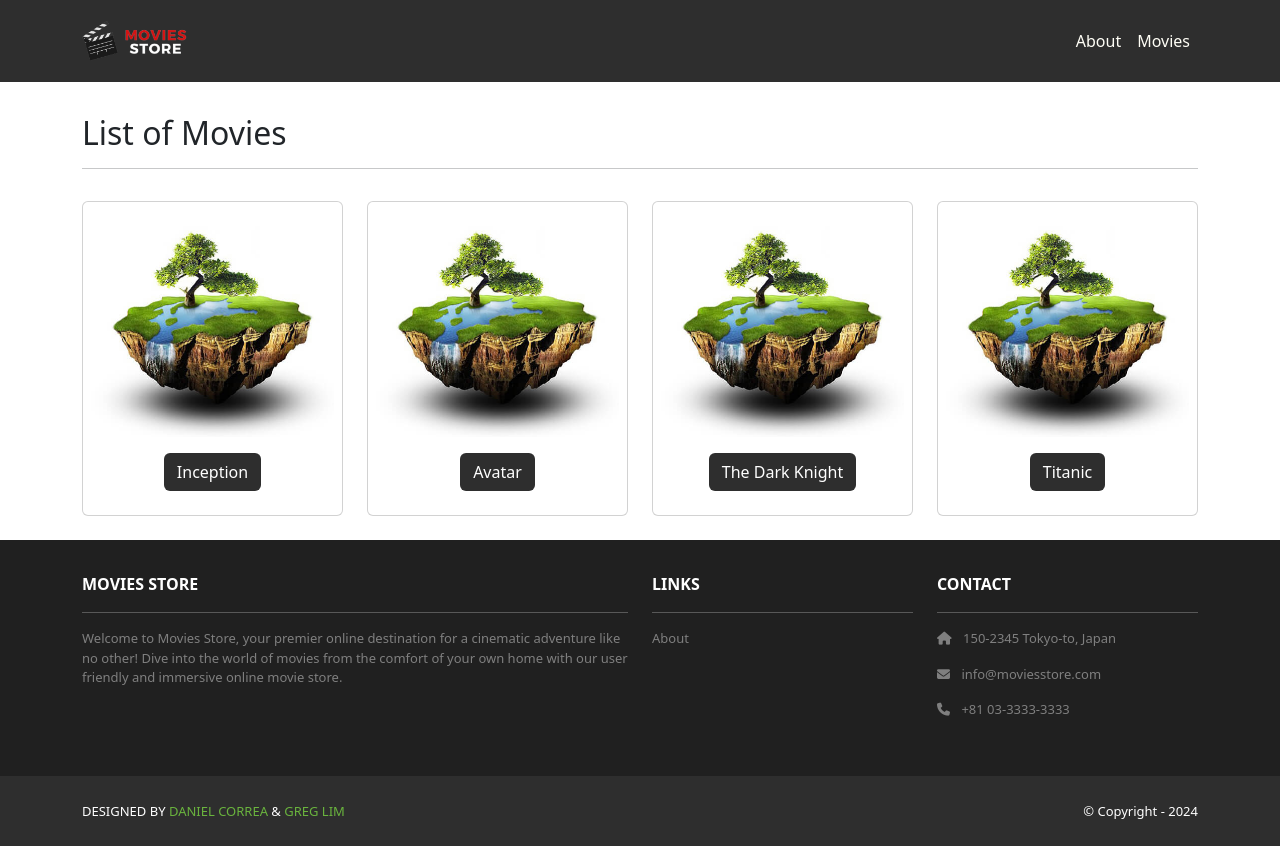
After one commit to saiganesh75/aptpath, a Django app: page /movies/ in a window 1280 px wide. The commit adds this page. Run offline with Django 5.2, Linux system fonts and the light colour scheme; some libraries are stand-ins or nearby versions.

Commit message:
Add files via upload

```diff
--- a/moviestore/home/views.py
+++ b/moviestore/home/views.py
@@ -3,4 +3,6 @@ from django.shortcuts import render
 def index(request):
  return render(request, 'home/index.html')
 def about(request):
- return render(request, 'home/about.html')
+ template_data = {}
+ template_data['title'] = 'About'
+ return render(request, 'home/about.html', {'template_data': template_data})
--- /dev/null
+++ b/moviestore/movies/admin.py
@@ -0,0 +1,3 @@
+from django.contrib import admin
+
+# Register your models here.
--- /dev/null
+++ b/moviestore/movies/apps.py
@@ -0,0 +1,6 @@
+from django.apps import AppConfig
+
+
+class MoviesConfig(AppConfig):
+    default_auto_field = 'django.db.models.BigAutoField'
+    name = 'movies'
--- /dev/null
+++ b/moviestore/movies/models.py
@@ -0,0 +1,3 @@
+from django.db import models
+
+# Create your models here.
--- /dev/null
+++ b/moviestore/movies/templates/movies/index.html
@@ -0,0 +1,31 @@
+{% extends 'base.html' %}
+ {% block content %}
+ {% load static %}
+ <div class="p-3">
+ <div class="container">
+ <div class="row mt-3">
+ <div class="col mx-auto mb-3">
+ <h2>List of Movies</h2>
+ <hr />
+ </div>
+ </div>
+ <div class="row">
+ {% for movie in template_data.movies %}
+ <div class="col-md-4 col-lg-3 mb-2">
+ <div class="p-2 card align-items-center pt-4">
+ <img src="{% static 'img/about.jpg' %}"
+ class="card-img-top rounded">
+ <div class="card-body text-center">
+     <a href="{% url 'movies.show' id=movie.id %}"
+ class="btn bg-dark text-white">
+ {{ movie.name }}
+ </a>
+
+ </div>
+ </div>
+ </div>
+ {% endfor %}
+ </div>
+</div>
+ </div>
+ {% endblock content %}
--- /dev/null
+++ b/moviestore/movies/tests.py
@@ -0,0 +1,3 @@
+from django.test import TestCase
+
+# Create your tests here.
--- /dev/null
+++ b/moviestore/movies/urls.py
@@ -0,0 +1,6 @@
+from django.urls import path
+from . import views
+urlpatterns = [
+ path('', views.index, name='movies.index'),
+ path('<int:id>/', views.show, name='movies.show'),
+ ]
--- /dev/null
+++ b/moviestore/movies/views.py
@@ -0,0 +1,35 @@
+from django.shortcuts import render
+movies = [
+ {
+ 'id': 1, 'name': 'Inception', 'price': 12,
+ 'description': 'A mind-bending heist thriller.'
+ },
+{
+ 'id': 2, 'name': 'Avatar', 'price': 13,
+ 'description': 'A journey to a distant world and the battle for resources.'
+},
+{
+ 'id': 3, 'name': 'The Dark Knight', 'price': 14,
+ 'description': 'Gothams vigilante faces the Joker.'
+},
+{
+ 'id': 4, 'name': 'Titanic', 'price': 11,
+ 'description': 'A love story set against the backdrop of the sinking Titanic.',
+},
+]
+def index(request):
+    template_data = {}
+    template_data['title'] = 'Movies'
+    template_data['movies'] = movies
+    return render(request, 'movies/index.html',
+    {'template_data': template_data})
+
+
+# Create your views here.
+def show(request, id):
+ movie = movies[id - 1]
+ template_data = {}
+ template_data['title'] = movie['name']
+ template_data['movie'] = movie
+ return render(request, 'movies/show.html',
+ {'template_data': template_data})
--- /dev/null
+++ b/moviestore/moviestore/static/css/style.css
@@ -0,0 +1,32 @@
+ .bg-index{
+ background: url("/static/img/background.jpg") no-repeat
+ fixed;
+ background-size: 100% auto;
+ }
+  .navbar a.nav-link {
+ color: #FFFEF6 !important;
+ }
+ .bg-dark {
+ background-color: #2E2E2E !important;
+ }
+  .ms-footer {
+ background-color: #202020;
+ }
+ .ms-footer p {
+ color: #7F7F7F;
+ font-size: 13px;
+ }
+ .ms-footer a:hover {
+ color: #6ab43e;
+ text-decoration: none;
+ }
+ .ms-footer-bottom span{ font-size: 13px;
+ line-height: 38px;
+ }
+ .ms-footer-bottom a {
+ color: #6ab43e;
+ text-decoration: none;
+ }
+ .ms-footer-bottom a:hover {
+ color: #fff;
+ }
--- /dev/null
+++ b/moviestore/moviestore/templates/base.html
@@ -0,0 +1,105 @@
+ <!DOCTYPE html>
+ <html>
+     {% load static %}
+ <head>
+ <title>{{ template_data.title }}</title>
+ <link href=
+ "https://cdn.jsdelivr.net/npm/bootstrap@5.3.3/dist/css/bootstrap.min.css" rel="stylesheet" crossorigin="anonymous">
+ <link rel="stylesheet"  href="https://cdnjs.cloudflare.com/ajax/libs/font-awesome/6.1.1/css/all.min.css">
+ <link href="https://fonts.googleapis.com/css2?family=Poppins:wght@300;400;500;600;700&display=swap" rel="stylesheet">
+ <script src="https://cdn.jsdelivr.net/npm/bootstrap@5.3.3/dist/js/bootstrap.bundle.min.js" crossorigin="anonymous">
+ </script>
+  <link rel="stylesheet" type="text/css" href="{% static 'css/style.css' %}">
+ <meta name="viewport" content="width=device-width,initial-scale=1" />
+ </head>
+ <body>
+ <!-- Header -->
+   <nav class="p-3 navbar navbar-dark bg-dark
+ navbar-expand-lg">
+ <div class="container">
+ <a class="navbar-brand"
+ href="{% url 'home.index' %}">
+ <img src="{% static 'img/logo.png' %}" alt="logo"
+height="40" />
+ </a>
+ <button class="navbar-toggler" type="button"
+ data-bs-toggle="collapse"
+ data-bs-target="#navbarNavAltMarkup" aria
+controls="navbarNavAltMarkup"
+ aria-expanded="false"
+ aria-label="Toggle navigation">
+ <span class="navbar-toggler-icon"></span>
+ </button>
+ <div class="collapse navbar-collapse"
+ id="navbarNavAltMarkup">
+ <div class="navbar-nav ms-auto navbar-ml">
+ <a class="nav-link" href="{% url 'home.about'
+%}">About</a>
+ <a class="nav-link" href=
+ "{% url 'movies.index' %}">Movies</a>
+ </div>
+ </div>
+ </div>
+ </nav>
+ <!-- Header -->
+ <div>
+ {% block content %}
+{% endblock content %}
+ </div>
+ <!-- Footer -->
+   <section class="p-3 ms-footer d-none d-md-block">
+ <div class="container">
+ <div class="row mt-3 text-white">
+ <div class="col-md-6 col-lg-6 col-xl-6
+ mx-auto mb-4">
+ <b>MOVIES STORE</b>
+ <hr />
+ <p>
+ Welcome to Movies Store, your premier online
+ destination for a cinematic adventure like no
+ other! Dive into the world of movies from the
+ comfort of your own home with our user
+friendly and immersive online movie store.
+ </p>
+ </div>
+ <div class="col-md-3 col-lg-3 col-xl-3
+ mx-auto mb-4">
+ <b>LINKS</b>
+ <hr />
+ <p><a class="nav-link" href="{% url 'home.about' %}">
+ About
+ </a></p>
+ </div>
+ <div class="col-md-3 col-lg-3 col-xl-3 mx-auto
+ mb-4">
+ <b>CONTACT</b>
+ <hr />
+ <p><i class="fas fa-home me-2"></i>
+ 150-2345 Tokyo-to, Japan </p>
+ <p><i class="fas fa-envelope me-2"></i>
+ info@moviesstore.com
+ </p>
+ <p><i class="fas fa-phone me-2"></i>
+ +81 03-3333-3333
+ </p>
+ </div>
+ </div>
+ </div> </section>
+ <section class="p-3 ms-footer-bottom bg-dark">
+ <div class="container d-flex
+ justify-content-between">
+ <div class="me-5 text-white">
+ <span>DESIGNED BY
+ <a href="https://www.x.com/danielgarax"
+ target="_blank">DANIEL CORREA</a> &
+ <a href="https://www.x.com/greglim81"
+ target="_blank">GREG LIM</a> </span>
+ </div>
+ <div class="text-white">
+ <span>© Copyright - 2024</span>
+ </div>
+ </div>
+ </section>
+ <!-- Footer -->
+ </body>
+ </html>
--- a/moviestore/moviestore/urls.py
+++ b/moviestore/moviestore/urls.py
@@ -20,4 +20,5 @@ from django.urls import path, include
 urlpatterns = [
     path('admin/', admin.site.urls),
     path('', include('home.urls')),
+   path('movies/', include('movies.urls')),
 ]
```
Also changed, not shown: moviestore/home/templates/home/about.html (+37 -9 lines), moviestore/home/templates/home/index.html (+19 -9 lines), moviestore/movies/templates/movies/show.html (added, +22 -0 lines), moviestore/moviestore/settings.py (+6 -2 lines), moviestore/movies/__init__.py (added), moviestore/movies/migrations/__init__.py (added), moviestore/moviestore/static/img/about.jpg (added), moviestore/moviestore/static/img/logo.png (added), 1 other file.
